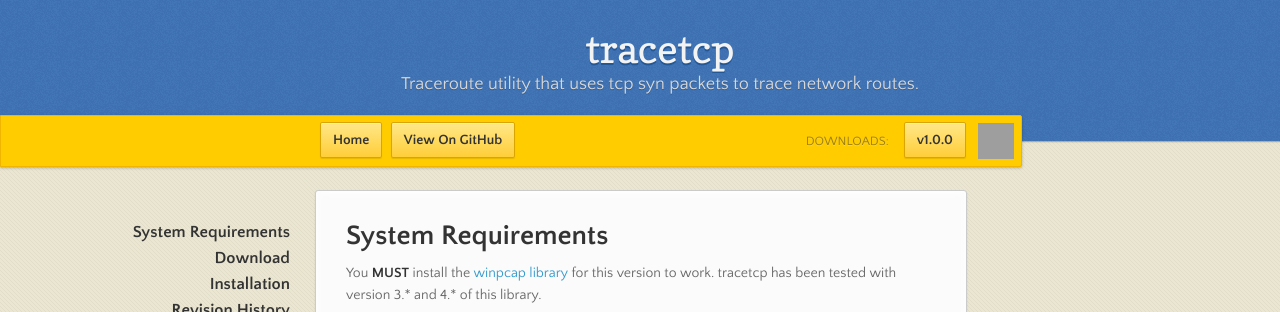
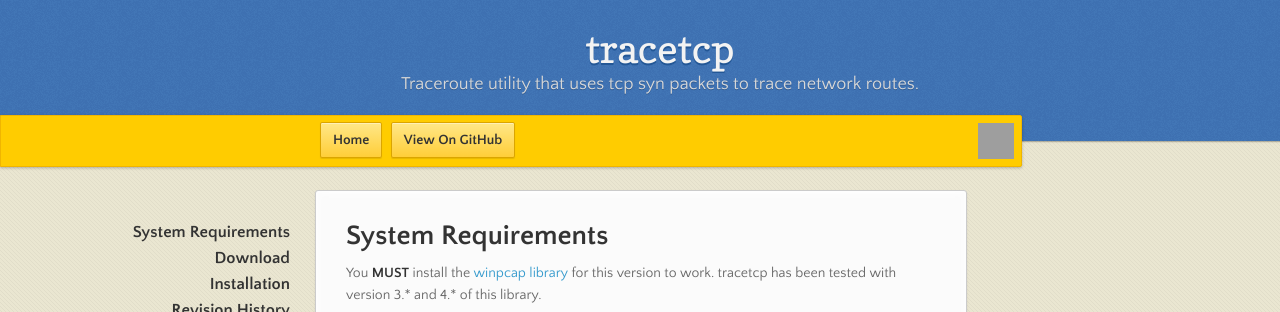
Before and after one commit to SimulatedSimian/SimulatedSimian.github.io, a Jekyll site: the page built from tracetcp_download.md, in a window 1280 px wide. Shown: the top 312 px of the page. Built offline with Jekyll 4.4.1, drawn with Linux system fonts in a browser that asks for light colours; nearby versions of some CDN libraries; Markdown is read by kramdown in place of the engine named in the settings; comment, search, counter and statistics services are not loaded; grey boxes are pictures that could not be loaded.

Commit message:
Update stdproject.html

```diff
--- a/_layouts/stdproject.html
+++ b/_layouts/stdproject.html
@@ -38,12 +38,7 @@
           <li><a href="{{site.homepage}}" class="button"><strong>{{site.homepagetext}}</strong></a></li>
           <li><a href="{{page.projectrepo}}" class="button"><strong>View On GitHub</strong></a></li>
         </ul>
-        <div class="downloads">
-          <span>Downloads:</span>
-          <ul>
-            <li><a href="{{page.projectdownloadURL}}" class="button">{{page.projectdownloadtext}}</a></li>
-          </ul>
-        </div>
+
       </div><!-- end banner -->
 
     <div class="wrapper">
```
